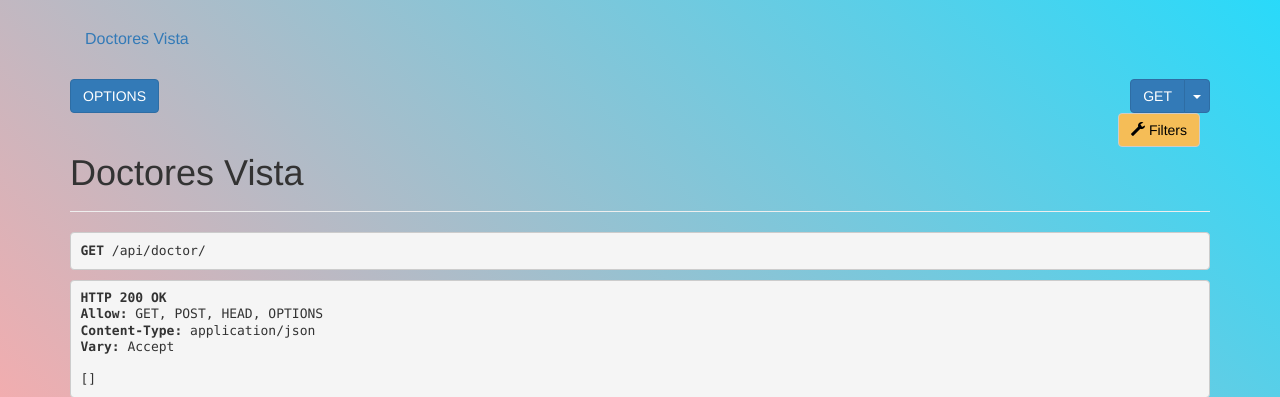
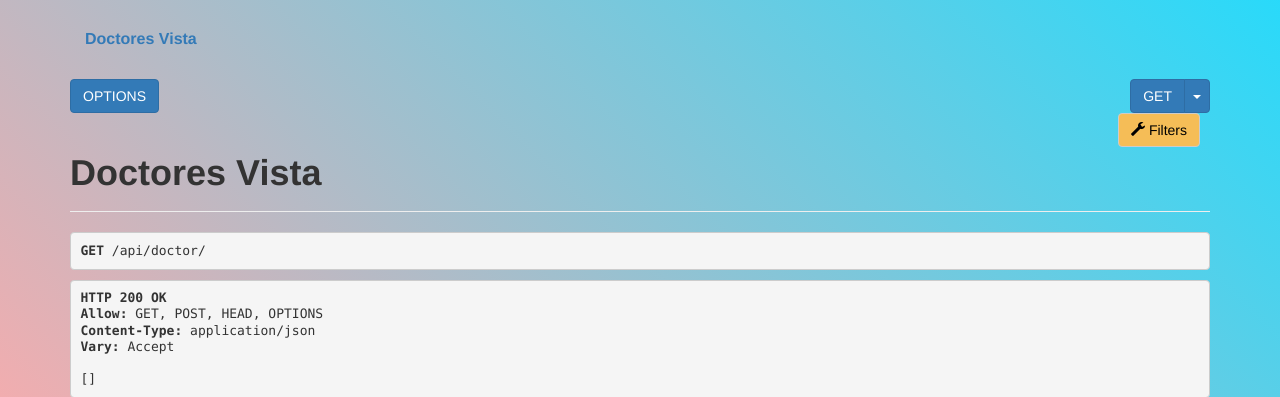
Before and after one commit to FelipeQDev/api_clinica, a Django app: page /api/doctor/ in a window 1280 px wide. Shown: the part 50-447 px from the top of the page. Run offline with Django 4.2, Linux system fonts and the light colour scheme; data that the repository does not hold is empty; some libraries are stand-ins or nearby versions.

Commit message:
FInaaaaaal

```diff
--- a/templates/rest_framework/api.html
+++ b/templates/rest_framework/api.html
@@ -13,7 +13,8 @@
     }
     .breadcrumb{
         background: none;
-        color: black;
+        color: white;
+        font-weight: bold;
         font-size: medium;
     }
     .btn-default{
@@ -22,12 +23,15 @@
         margin-right: 10px;
     }
     .btn-default:hover{
-        transform: scale(1.1);
+        transform: scale(1.2);
         color: white;
         background-color: rgb(177, 125, 28);
     }
     .btn-primary:hover{
         transform: scale(1.2);
+    }
+    h1{
+        font-weight: bolder;
     }
 
 
```
